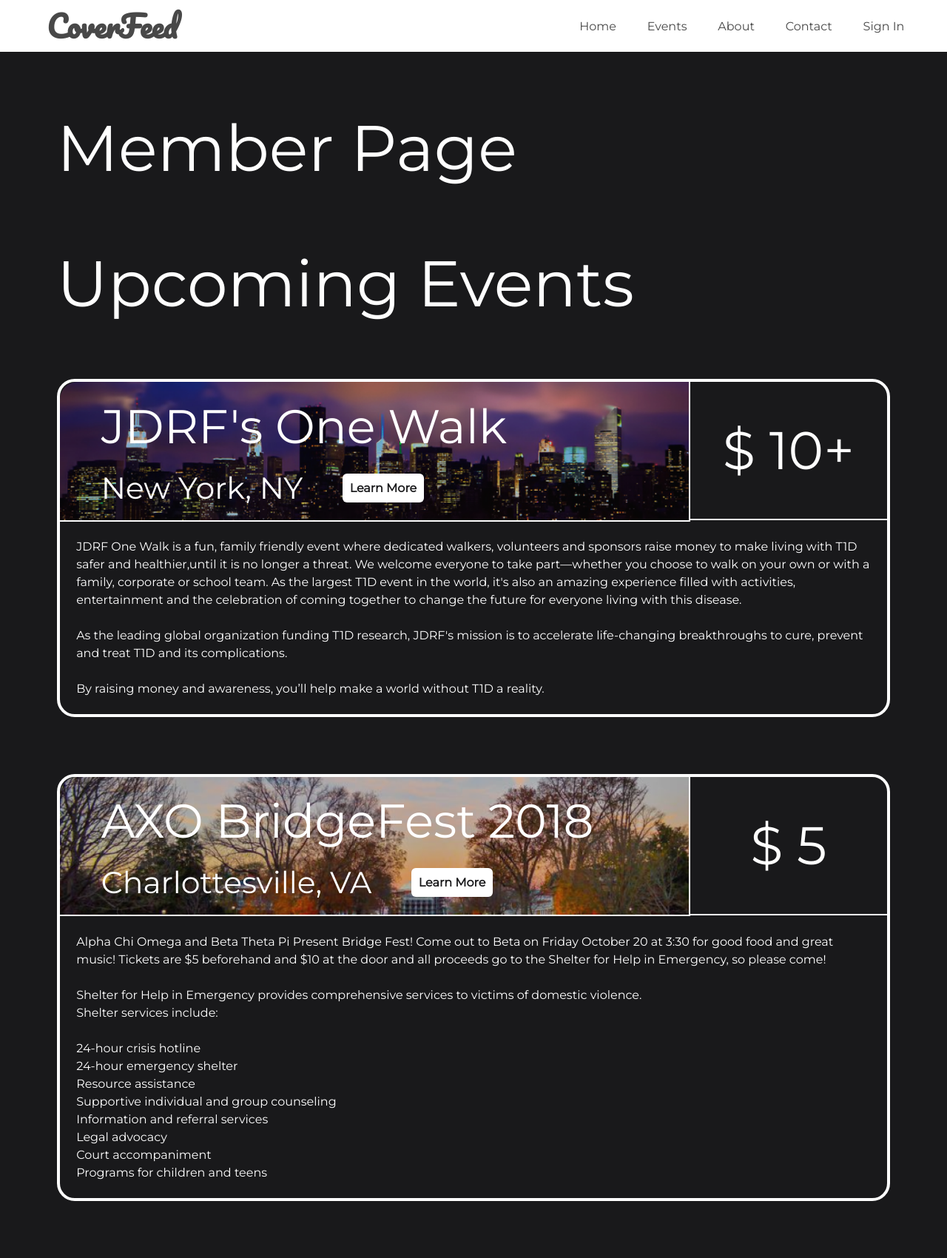
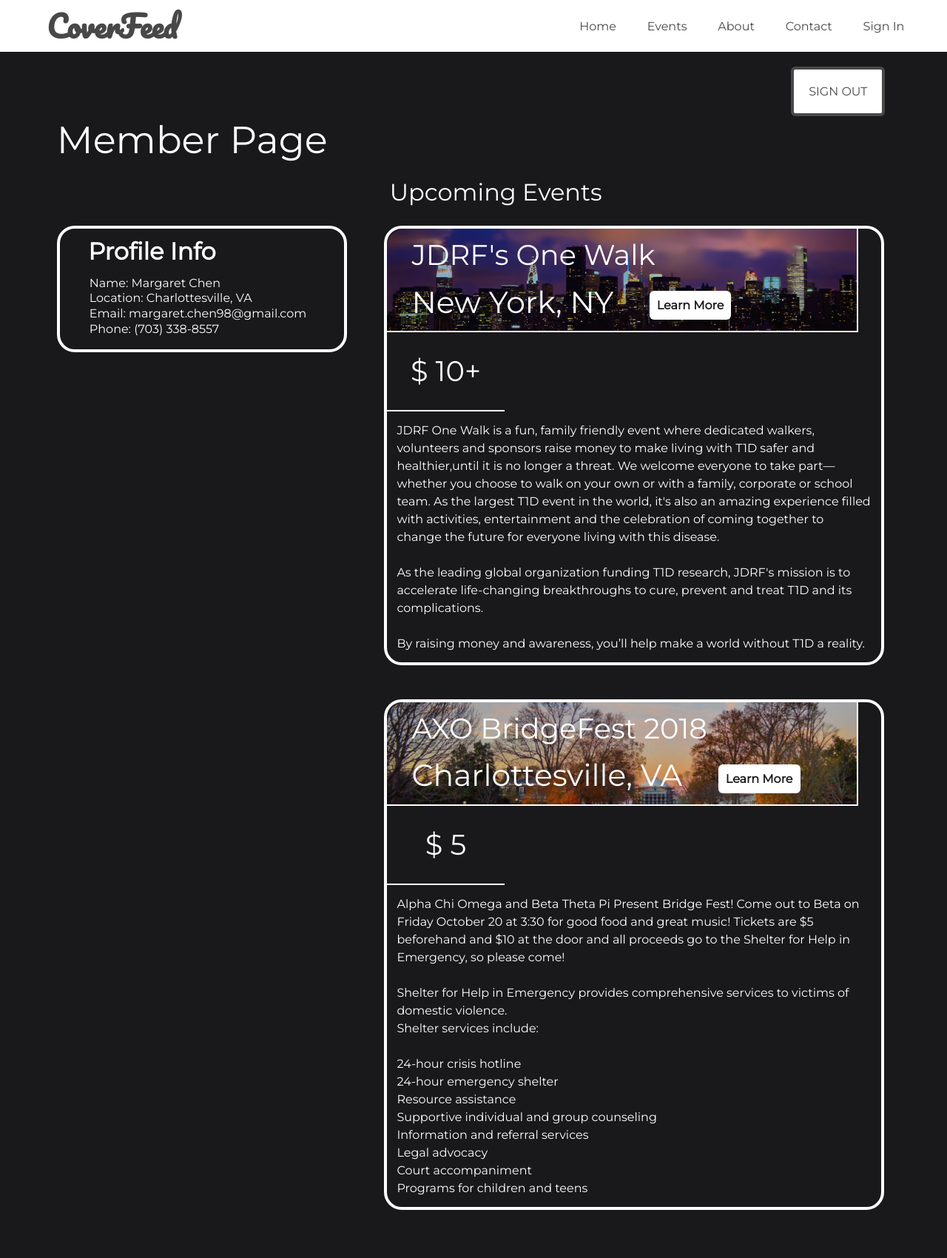
Before and after one commit to margarettchen/CoverFeed, a PHP site: page /member.php in a window 1280 px wide. Shown: the whole page at 74% size. After the commit the page ends 1635 px from the top, so only its background shows below. Run offline with PHP 8.4, Linux system fonts and the light colour scheme.

Commit message:
Added content and styled member pages

```diff
--- a/member.css
+++ b/member.css
@@ -36,10 +36,38 @@
 	padding-right: 40%;
 }
 
-.eventsHeader {
+/*------------Sign out styling------------*/
+.example_c {
+	text-decoration: none;
+	color: #494949 !important;
+	text-transform: uppercase;
+	background: #ffffff;
+	padding: 20px;
+	border: 4px solid #494949 !important;
+	border-radius: 6px;
+	display: inline-block;
+	margin-top: 20px;
+	margin-left: 77%;
+}
+
+.example_c:hover {
+color: #ffffff !important;
+background: #f6b93b;
+border-color: #f6b93b !important;
+transition: all 0.4s ease 0s;
+}
+/*------------End of sign out styling------------*/
+
+.memberHeader {
 	margin-left: 6%;
-	margin-top: 6%;
-	font-size: 6.8vw;
+	font-size: 4vw;
+}
+
+.eventsHeader{
+	font-size: 2.5vw;
+	margin-left: 7%;
+	margin-bottom: -20px;
+	margin-top: 20px;
 }
 
 .event {
@@ -50,6 +78,32 @@
 	border-style: solid;
 }
 
+.member-info {
+	margin-left: 6%;
+	width: 30%;
+	display: inline-block;
+	vertical-align: top;
+	border-width: 4px;
+	border-color: white;
+	border-radius: 24px;
+	border-style: solid;
+	margin-top: 85px;
+	line-height: 130%;
+}
+
+.member-info h1 {
+	margin-left: 10%;
+}
+
+.member-info ul {
+	list-style-type: none;
+}
+
+.events {
+	width: 60%;
+	display: inline-block;
+}
+
 .titleCard {
 	border-radius: 24px 0 0 0;
 	border-style: solid;
@@ -57,7 +111,7 @@
 	border-color: white;
 	border-top: none;
 	border-left: none;
-	width: 71%;
+	width: 90%;
 	display: inline-block;
 	padding-left: 5%;
 	padding-top: 1.8%;
@@ -76,7 +130,7 @@
 }
 
 .name {
-	font-size: 5vw;
+	font-size: 3vw;
 }
 
 .location {
@@ -107,7 +161,7 @@
 	border-left: none;
 	border-right: none;
 	width: 23.8%;
-	font-size: 5.6vw;
+	font-size: 3vw;
 	text-align: center;
 	padding: 4.37% 0;
 	vertical-align: top;
--- a/member.php
+++ b/member.php
@@ -43,8 +43,9 @@
         </li>
     </div>
 
-    <div class="eventsHeader">Member Page</div>
-    <div class="eventsHeader">Upcoming Events</div>
+    <div class="button_cont" align="center"><a class="example_c" href="add-website-here" target="_blank" rel="nofollow noopener">Sign Out</a>
+    </div>
+    <div class="memberHeader">Member Page</div>
     <div class= "event-overlay" id="event-overlay">
       <div class ="event-over-cont" id="more-event1">
         <span class="close" id = "close">&times;</span>
@@ -164,7 +165,20 @@
         </form>
       </div>
     </div>
+
+    <div class="member-info">
+      <h1>Profile Info</h1>
+      <ul>
+        <li>Name: Margaret Chen</li>
+        <li>Location: Charlottesville, VA</li>
+        <li>Email: margaret.chen98@gmail.com</li>
+        <li>Phone: (703) 338-8557</li>
+      </ul>
+
+    </div>
+
     <div class="events">
+      <div class="eventsHeader">Upcoming Events</div>
       <div class="event">
         <div class="titleCard one">
           <div class="name">JDRF's One Walk</div>
```
